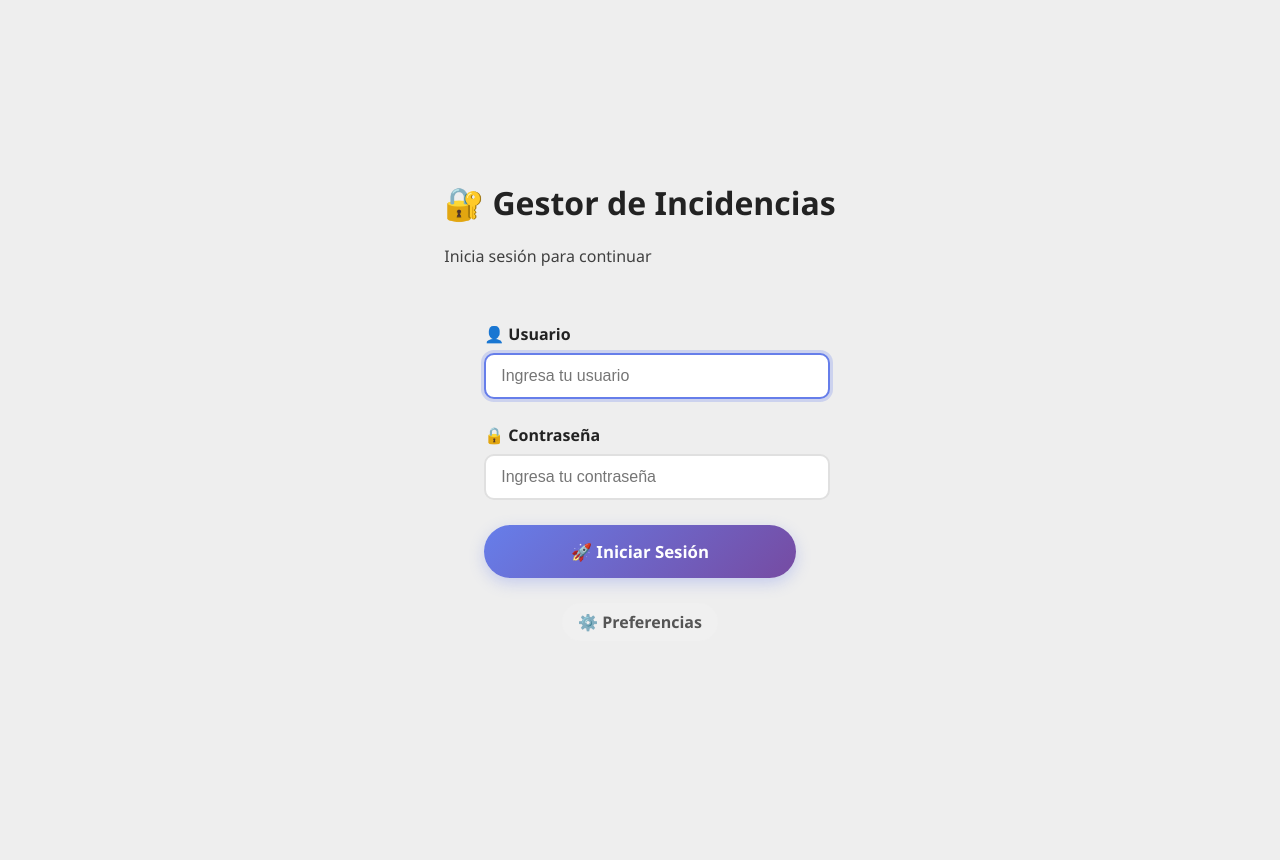
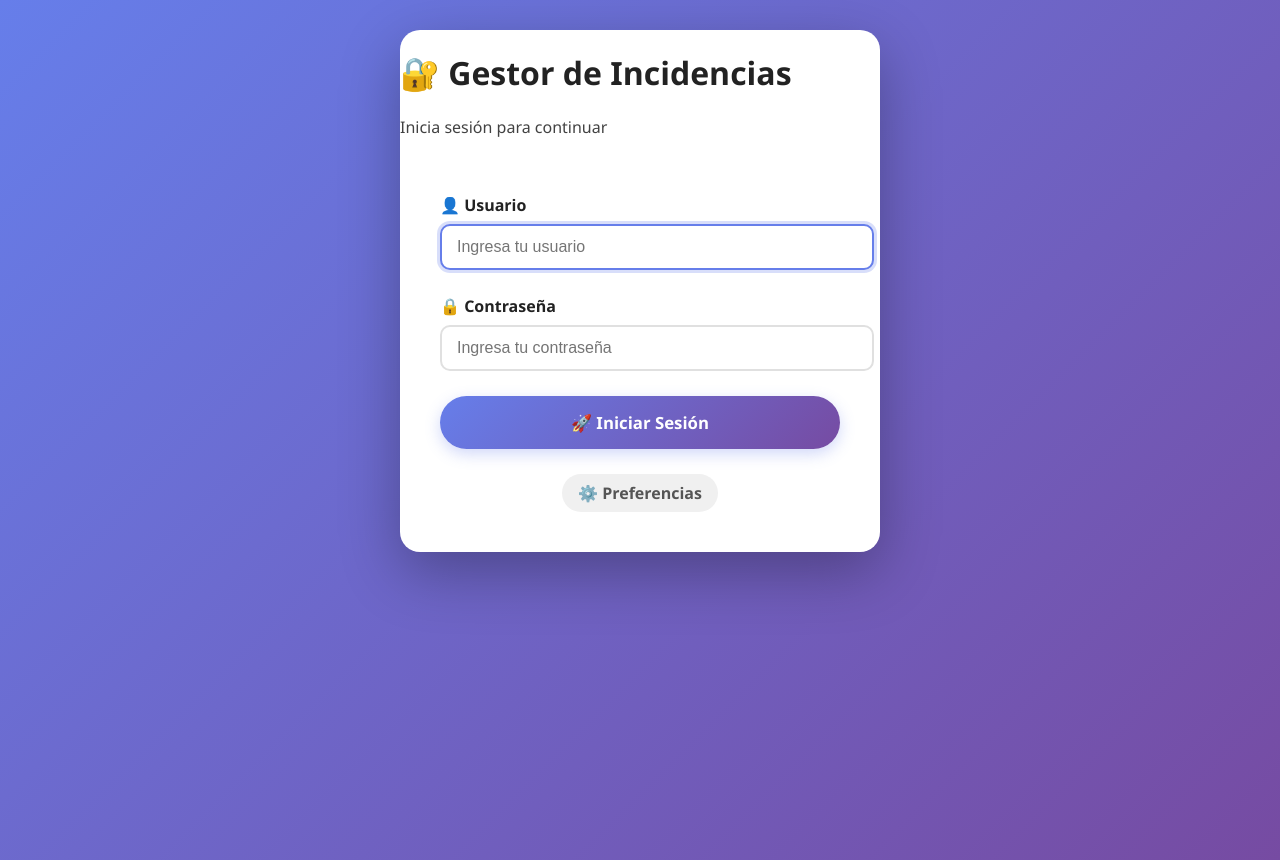
Before and after one commit to NoelBallester/proyectoIAW, a PHP site: page /login.php in a window 1280 px wide. Before the commit the page ends 632 px from the top, so only its background shows below. Run offline with PHP 8.4, Linux system fonts and the light colour scheme.

Commit message:
Design tweak: darker dark theme, wider layout (1200px), dynamic background variable, narrow login panel

```diff
--- a/public/css/base.css
+++ b/public/css/base.css
@@ -6,22 +6,25 @@
     --shadow-lg: 0 20px 60px rgba(0,0,0,.3);
     --shadow-md: 0 10px 30px rgba(0,0,0,.15);
     --font-stack: 'Segoe UI', Tahoma, Geneva, Verdana, sans-serif;
+    --bg-main: linear-gradient(135deg,#667eea 0%, #764ba2 100%); /* default light fallback */
 }
 
 body {
-    margin:0; padding:20px; min-height:100vh; font-family:var(--font-stack); display:flex; align-items:center; justify-content:center; background:#eee; color:var(--color-text);
+    margin:0; padding:30px; min-height:100vh; font-family:var(--font-stack); display:flex; align-items:flex-start; justify-content:center; background: var(--bg-main); color:var(--color-text);
 }
 
-.container, .panel, .card-list, .form-wrapper { background: var(--color-surface); border-radius: var(--radius-lg); box-shadow: var(--shadow-lg); width:100%; max-width: 1000px; animation: fadeIn .5s ease-in; overflow:hidden; }
+.container, .panel, .card-list, .form-wrapper { background: var(--color-surface); border-radius: var(--radius-lg); box-shadow: var(--shadow-lg); width:100%; max-width: 1200px; animation: fadeIn .5s ease-in; overflow:hidden; }
+.panel.narrow, .login-container.panel { max-width:480px; }
 
 @keyframes fadeIn { from {opacity:0; transform:translateY(-20px);} to {opacity:1; transform:translateY(0);} }
 
-.header { padding:40px; text-align:center; background: linear-gradient(135deg, var(--gradient-start) 0%, var(--gradient-end) 100%); color:var(--color-on-primary); }
+.header { padding:40px; text-align:center; background: linear-gradient(135deg, var(--gradient-start) 0%, var(--gradient-end) 100%); color:var(--color-on-primary); position:relative; }
 .header h1 { margin:0 0 10px; font-size:2.4em; font-weight:700; }
 .subheader { opacity:.85; }
 .user-info, .badge { display:inline-block; background: var(--pill-bg); padding:10px 20px; border-radius:50px; backdrop-filter: blur(10px); font-weight:600; }
 
 .content { padding:40px; }
+.content.wide { padding:50px 60px; }
 
 .grid { display:grid; gap:20px; }
 .grid.cards { grid-template-columns: repeat(auto-fit,minmax(250px,1fr)); }
@@ -53,7 +56,7 @@ body {
 .form-group input:focus, .form-group textarea:focus, .form-group select:focus, .search-box input:focus { outline:none; border-color: var(--accent); box-shadow:0 0 0 3px var(--accent-focus-shadow); }
 .form-group textarea { resize:vertical; min-height:120px; }
 .form-row { display:grid; grid-template-columns:1fr 1fr; gap:20px; }
-@media (max-width: 768px) { .form-row { grid-template-columns:1fr; } .content { padding:30px 25px; } .header h1 { font-size:2em; } }
+@media (max-width: 768px) { .form-row { grid-template-columns:1fr; } .content, .content.wide { padding:30px 25px; } .header h1 { font-size:2em; } body { padding:20px; } }
 
 .error-box { background: linear-gradient(135deg, var(--error-start) 0%, var(--error-end) 100%); color:#fff; padding:15px; border-radius:10px; margin-bottom:25px; }
 .error-box p { margin:5px 0; }
--- a/public/css/theme-light.css
+++ b/public/css/theme-light.css
@@ -1,6 +1,7 @@
 /* theme-light.css */
 :root, .theme-light {
   --gradient-start:#667eea; --gradient-end:#764ba2;
+  --bg-main: linear-gradient(135deg,#667eea 0%, #764ba2 100%);
   --color-text:#222; --color-surface:#ffffff;
   --color-on-primary:#ffffff;
   --accent:#667eea; --accent-focus-shadow:rgba(102,126,234,0.25);
--- a/public/login.php
+++ b/public/login.php
@@ -67,7 +67,7 @@ if ($_SERVER['REQUEST_METHOD'] === 'POST') {
     <?= theme_styles() ?>
 </head>
 <body class="<?= htmlspecialchars(body_theme_class()) ?>">
-    <div class="login-container">
+    <div class="login-container panel narrow">
         <div class="login-header">
             <h1>🔐 Gestor de Incidencias</h1>
             <p class="subheader">Inicia sesión para continuar</p>
```
Also changed, not shown: public/css/theme-dark.css (+6 -5 lines).
